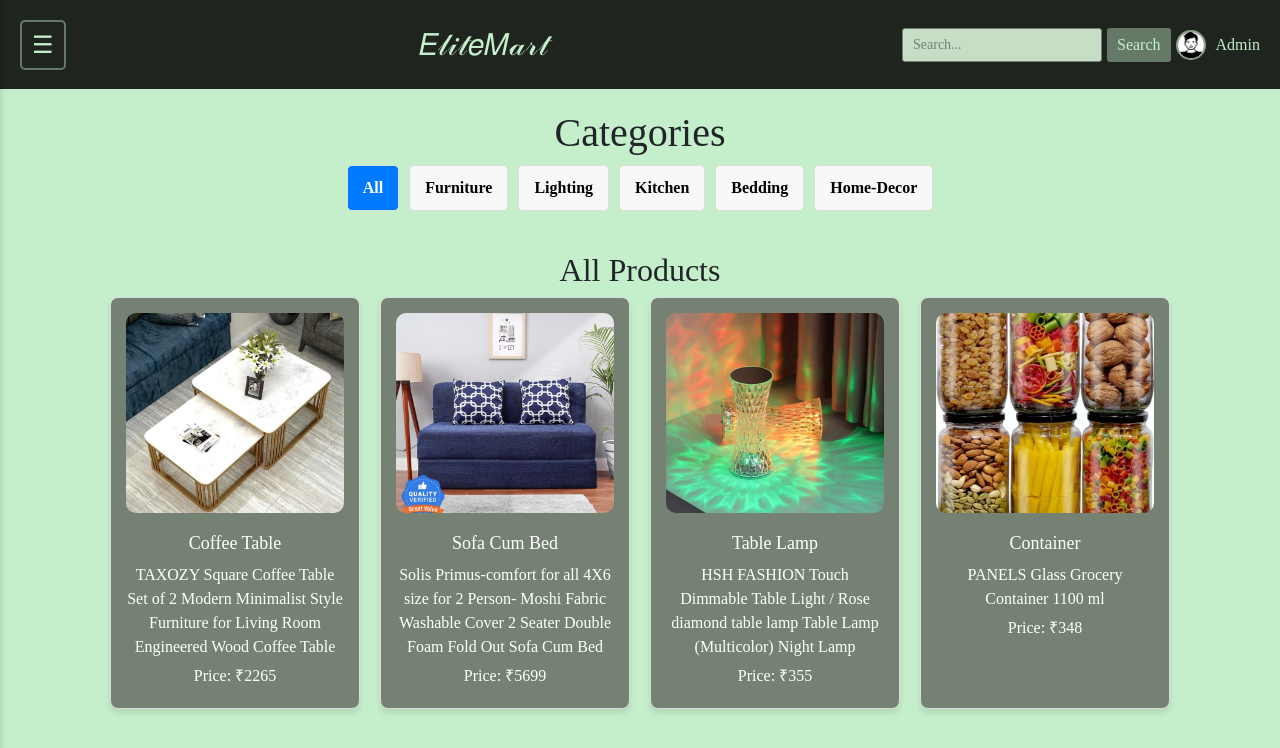
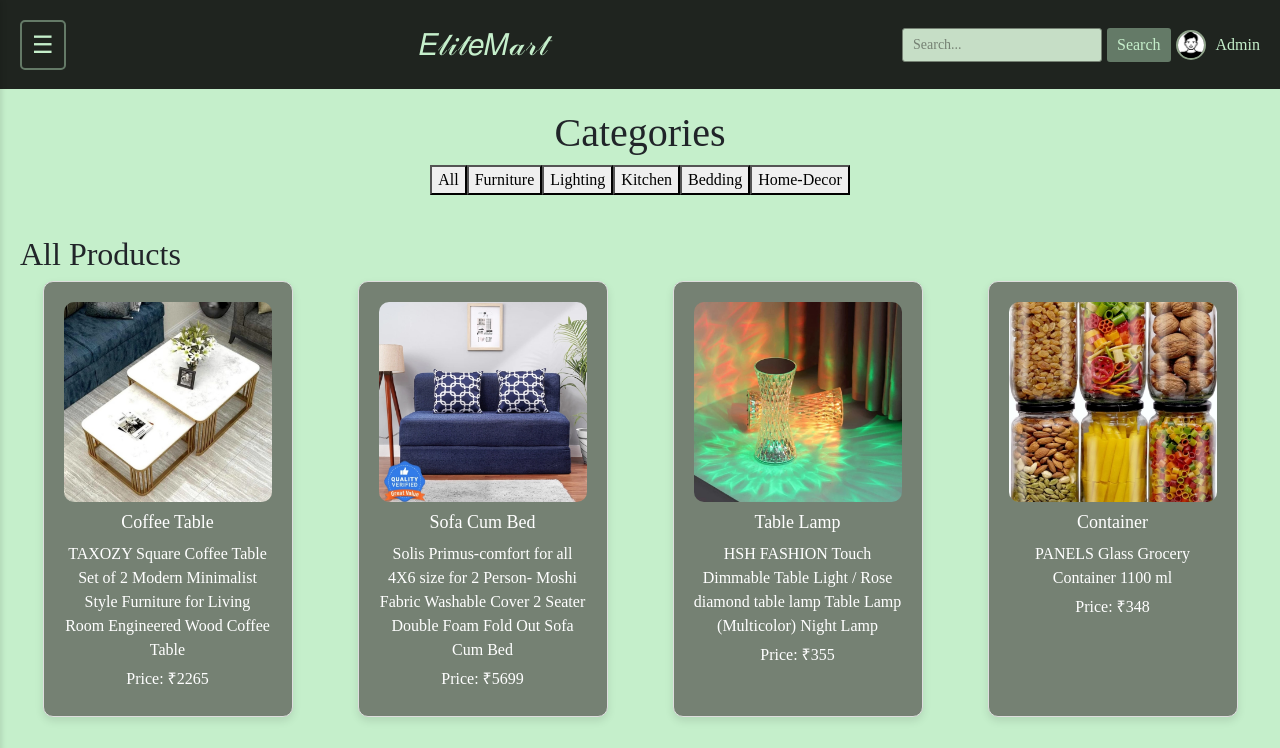
Before and after one commit to Divyadhanak15/e-commerce, a React (Create React App) app in the folder frontend/: page /display-products in a window 1280 px wide. Shown: the top 748 px of the page. Built offline with nearby package versions, Linux system fonts and the light colour scheme.

Commit message:
Update Home.css

```diff
--- a/frontend/src/pages/Home.css
+++ b/frontend/src/pages/Home.css
@@ -135,56 +135,8 @@ body {
   font-size: 14px;
 }
 
-.categories-buttons {
-  display: flex;
-  justify-content: center;
-  flex-wrap: wrap;
-  gap: 10px;
-}
-
-.category-btn {
-  padding: 10px 15px;
-  border: 1px solid #ddd;
-  background-color: #f8f8f8;
-  cursor: pointer;
-  border-radius: 5px;
-  font-weight: bold;
-}
-
-.category-btn.active {
-  background-color: #007bff;
-  color: white;
-}
-
-.home-products {
-  text-align: center;
-}
-
-.products-list {
-  display: flex;
-  justify-content: center;
-  flex-wrap: wrap;
-  gap: 20px;
-}
-
-.product-item {
-  border: 1px solid #ddd;
-  border-radius: 8px;
-  padding: 15px;
-  width: 250px;
-  text-align: center;
-  box-shadow: 0 4px 6px rgba(0, 0, 0, 0.1);
-}
-
-.product-image {
-  max-width: 100%;
-  height: auto;
-  margin-bottom: 10px;
-}
-
 @media (max-width: 1024px) {
   .categories-list {
-    flex-wrap: wrap;
     gap: 20px;
   }
 
@@ -230,15 +182,6 @@ body {
   }
 
   .product-actions button {
-    padding: 6px 10px;
-    font-size: 12px;
+    padding: 6px 10
+    }
   }
-
-  .home-footer {
-    font-size: 12px;
-  }
-
-  .product-item {
-    width: 100%;
-  }
-}
```
